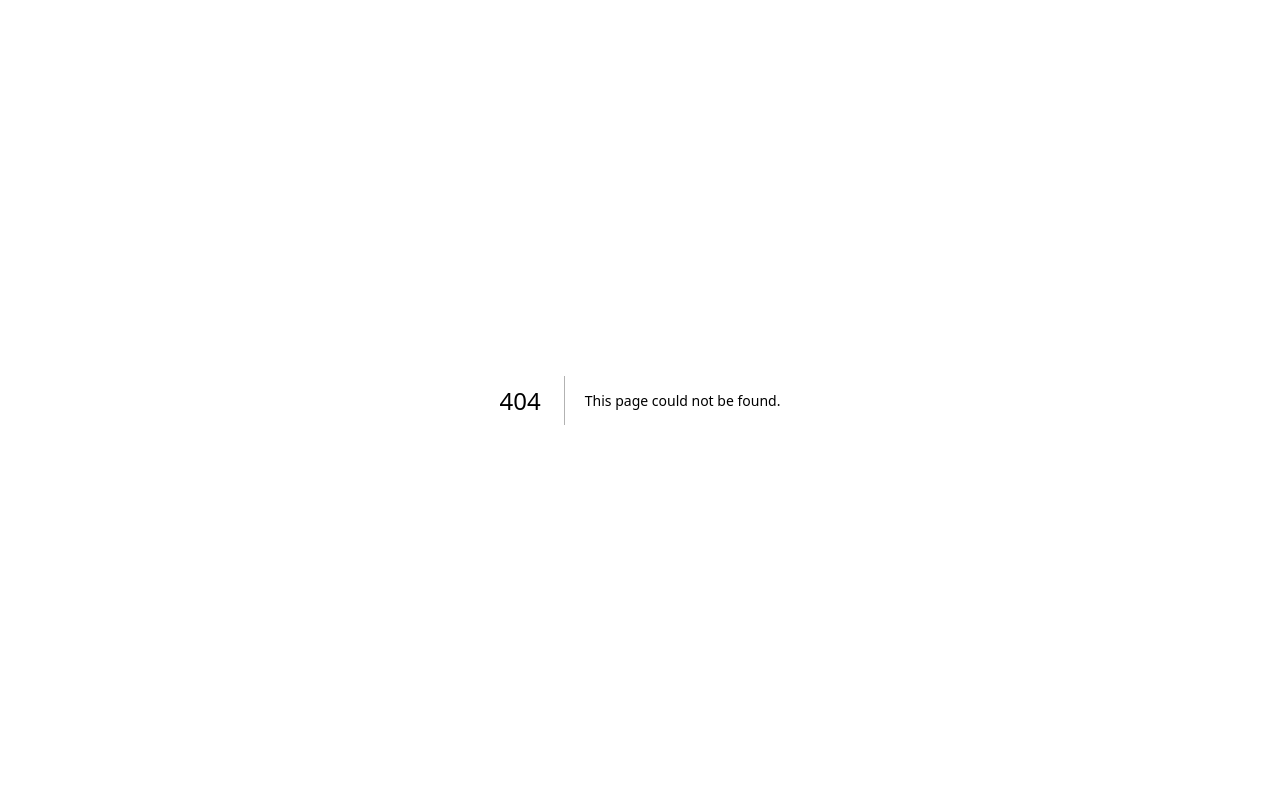
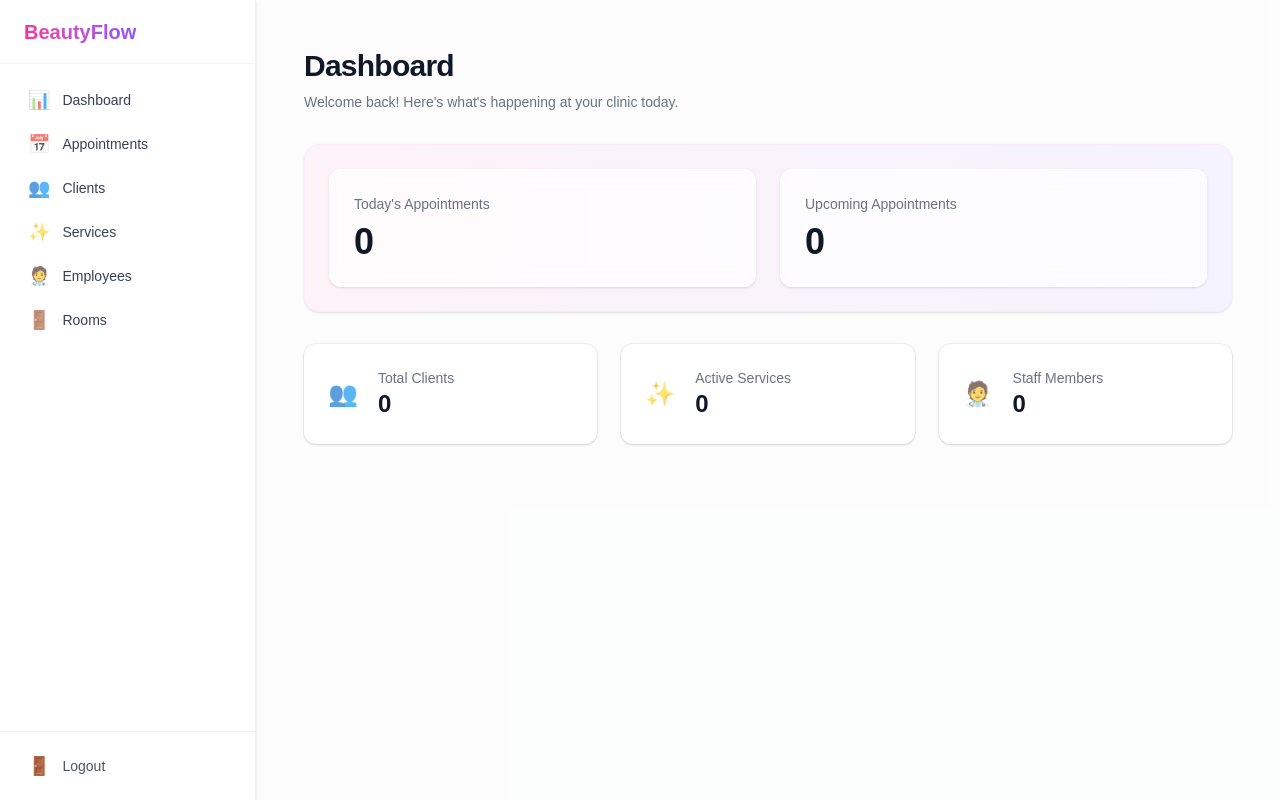
Before and after one commit to Glendson/beautyflow, a Next.js app: page /dashboard in a window 1280 px wide. Before the commit this address had no page. Built offline with nearby package versions, Linux system fonts and the light colour scheme; no server answers.

Commit message:
feat(dashboard): implement MVP dashboard metrics and redirect

```diff
--- /dev/null
+++ b/src/app/(dashboard)/dashboard/page.tsx
@@ -0,0 +1,76 @@
+import { ClientUseCases } from "@/application/client/ClientUseCases";
+import { AppointmentUseCases } from "@/application/appointment/AppointmentUseCases";
+import { EmployeeUseCases } from "@/application/employee/EmployeeUseCases";
+import { ServiceUseCases } from "@/application/service/ServiceUseCases";
+import Link from "next/link";
+
+export const dynamic = "force-dynamic";
+
+export default async function DashboardPage() {
+  const [aptRes, cliRes, srvRes, empRes] = await Promise.all([
+    AppointmentUseCases.getAppointments(),
+    ClientUseCases.getClients(),
+    ServiceUseCases.getServices(),
+    EmployeeUseCases.getEmployees(),
+  ]);
+
+  const appointments = aptRes.success && aptRes.data ? aptRes.data : [];
+  const clients = cliRes.success && cliRes.data ? cliRes.data : [];
+  const services = srvRes.success && srvRes.data ? srvRes.data : [];
+  const employees = empRes.success && empRes.data ? empRes.data : [];
+
+  const today = new Date();
+  today.setHours(0,0,0,0);
+
+  const upcomingAppointments = appointments.filter(a => new Date(a.start_time) >= today && a.status === 'scheduled');
+  const todaysAppointments = upcomingAppointments.filter(a => {
+    const d = new Date(a.start_time);
+    return d.getDate() === today.getDate() && d.getMonth() === today.getMonth() && d.getFullYear() === today.getFullYear();
+  });
+
+  return (
+    <div className="space-y-8 animate-in fade-in duration-500">
+      <div>
+        <h1 className="text-3xl font-bold tracking-tight text-gray-900">Dashboard</h1>
+        <p className="mt-2 text-sm text-gray-500">Welcome back! Here's what's happening at your clinic today.</p>
+      </div>
+
+      <div className="grid grid-cols-1 gap-6 sm:grid-cols-2 bg-gradient-to-r from-pink-50 to-violet-50 p-6 rounded-2xl border border-pink-100/50 shadow-sm">
+        <div className="bg-white/70 backdrop-blur-sm p-6 rounded-xl shadow-sm border border-white">
+          <h3 className="text-sm font-medium text-gray-500">Today's Appointments</h3>
+          <p className="mt-2 text-4xl font-bold text-gray-900">{todaysAppointments.length}</p>
+        </div>
+        <div className="bg-white/70 backdrop-blur-sm p-6 rounded-xl shadow-sm border border-white">
+          <h3 className="text-sm font-medium text-gray-500">Upcoming Appointments</h3>
+          <p className="mt-2 text-4xl font-bold text-gray-900">{upcomingAppointments.length}</p>
+        </div>
+      </div>
+
+      <div className="grid grid-cols-1 gap-6 sm:grid-cols-3">
+        <MetricCard title="Total Clients" value={clients.length} href="/clients" icon="👥" />
+        <MetricCard title="Active Services" value={services.filter(s => s.is_active).length} href="/services" icon="✨" />
+        <MetricCard title="Staff Members" value={employees.length} href="/employees" icon="🧑‍⚕️" />
+      </div>
+    </div>
+  );
+}
+
+function MetricCard({ title, value, href, icon }: { title: string; value: number; href: string; icon: string }) {
+  return (
+    <Link href={href} className="bg-white overflow-hidden rounded-xl shadow-sm ring-1 ring-gray-900/5 hover:ring-pink-500/30 hover:shadow-md transition-all group p-6 block">
+      <div className="flex items-center">
+        <div className="flex-shrink-0">
+          <span className="text-2xl opacity-70 group-hover:opacity-100 transition-opacity">{icon}</span>
+        </div>
+        <div className="ml-5 w-0 flex-1">
+          <dl>
+            <dt className="text-sm font-medium text-gray-500 truncate">{title}</dt>
+            <dd>
+              <div className="text-2xl font-bold text-gray-900">{value}</div>
+            </dd>
+          </dl>
+        </div>
+      </div>
+    </Link>
+  );
+}
--- a/src/app/page.tsx
+++ b/src/app/page.tsx
@@ -1,73 +1,5 @@
-import Image from "next/image";
-import { createClient } from '@/infrastructure/supabase/server'
-import { cookies } from 'next/headers'
+import { redirect } from 'next/navigation';
 
-export default async function Home() {
-
-  const cookieStore = await cookies()
-  const supabase = await createClient()
-
-  const { data: todos } = await supabase.from('todos').select()
-
-  return (
-    <div className="flex flex-col flex-1 items-center justify-center bg-zinc-50 font-sans dark:bg-black">
-      <main className="flex flex-1 w-full max-w-3xl flex-col items-center justify-between py-32 px-16 bg-white dark:bg-black sm:items-start">
-        <Image
-          className="dark:invert"
-          src="/next.svg"
-          alt="Next.js logo"
-          width={100}
-          height={20}
-          priority
-        />
-        <div className="flex flex-col items-center gap-6 text-center sm:items-start sm:text-left">
-          <h1 className="max-w-xs text-3xl font-semibold leading-10 tracking-tight text-black dark:text-zinc-50">
-            To get started, edit the page.tsx file.
-          </h1>
-          <p className="max-w-md text-lg leading-8 text-zinc-600 dark:text-zinc-400">
-            Looking for a starting point or more instructions? Head over to{" "}
-            <a
-              href="https://vercel.com/templates?framework=next.js&utm_source=create-next-app&utm_medium=appdir-template-tw&utm_campaign=create-next-app"
-              className="font-medium text-zinc-950 dark:text-zinc-50"
-            >
-              Templates
-            </a>{" "}
-            or the{" "}
-            <a
-              href="https://nextjs.org/learn?utm_source=create-next-app&utm_medium=appdir-template-tw&utm_campaign=create-next-app"
-              className="font-medium text-zinc-950 dark:text-zinc-50"
-            >
-              Learning
-            </a>{" "}
-            center.
-          </p>
-        </div>
-        <div className="flex flex-col gap-4 text-base font-medium sm:flex-row">
-          <a
-            className="flex h-12 w-full items-center justify-center gap-2 rounded-full bg-foreground px-5 text-background transition-colors hover:bg-[#383838] dark:hover:bg-[#ccc] md:w-[158px]"
-            href="https://vercel.com/new?utm_source=create-next-app&utm_medium=appdir-template-tw&utm_campaign=create-next-app"
-            target="_blank"
-            rel="noopener noreferrer"
-          >
-            <Image
-              className="dark:invert"
-              src="/vercel.svg"
-              alt="Vercel logomark"
-              width={16}
-              height={16}
-            />
-            Deploy Now
-          </a>
-          <a
-            className="flex h-12 w-full items-center justify-center rounded-full border border-solid border-black/[.08] px-5 transition-colors hover:border-transparent hover:bg-black/[.04] dark:border-white/[.145] dark:hover:bg-[#1a1a1a] md:w-[158px]"
-            href="https://nextjs.org/docs?utm_source=create-next-app&utm_medium=appdir-template-tw&utm_campaign=create-next-app"
-            target="_blank"
-            rel="noopener noreferrer"
-          >
-            Documentation
-          </a>
-        </div>
-      </main>
-    </div>
-  );
+export default function Home() {
+  redirect('/dashboard');
 }
```
